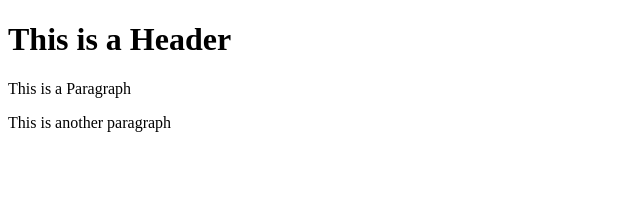
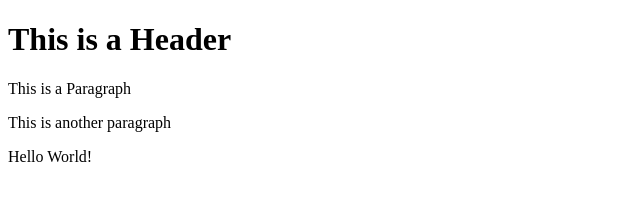
Before and after one commit to uzma0/git-test2, a website: page index.html in a window 1280 px wide. Shown: the whole page, without its empty margins (0-640 px from the left). Drawn offline with Linux system fonts and the light colour scheme.

Commit message:
using NPM

```diff
--- a/index.html
+++ b/index.html
@@ -4,5 +4,6 @@
         <h1>This is a Header</h1>
         <p>This is a Paragraph</p>
         <p>This is another paragraph</p>
+        <P>Hello World!</P>
     </body>
 </html>
```
Also changed, not shown: package.json (added, +25 -0 lines), 2 other files.
